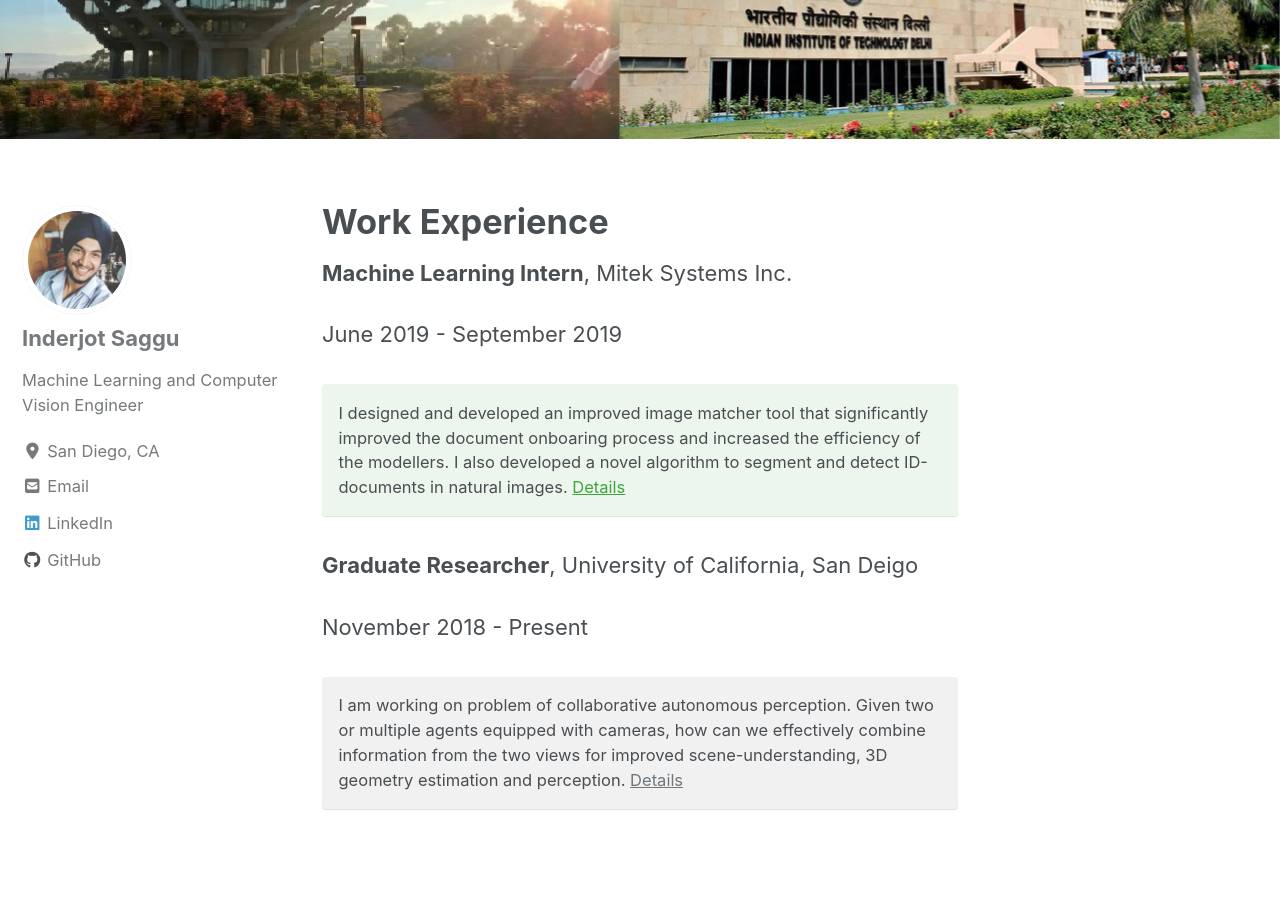
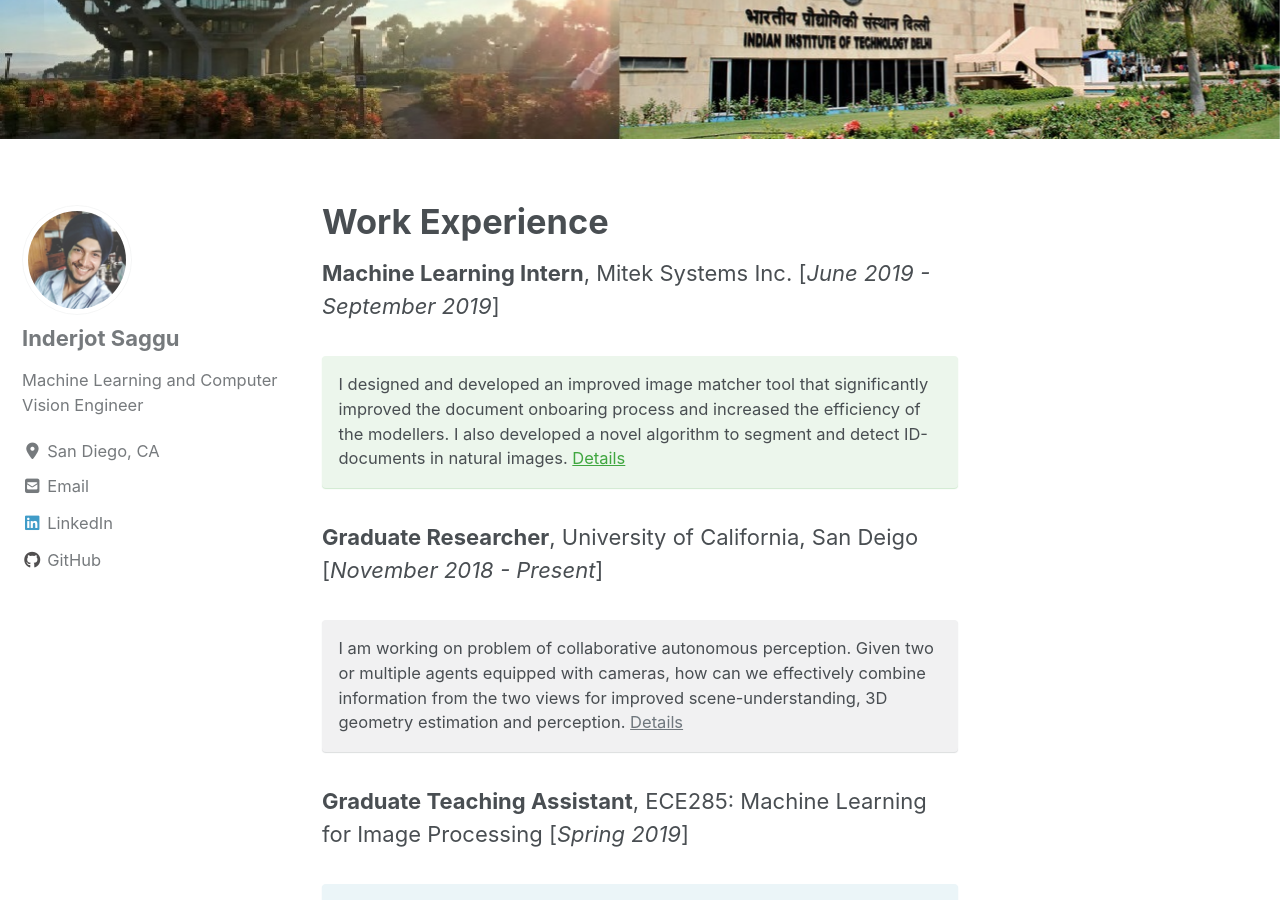
Before and after one commit to ijssaggu/ijssaggu.github.io, a Jekyll site: the page built from _pages/experience.md, in a window 1280 px wide and 900 px high, scrolled down 304 px. Built offline with Jekyll 4.4.1, drawn with Linux system fonts in a browser that asks for light colours; cached includes are drawn as plain includes; nearby versions of some CDN libraries; some of the changed text lies outside the part shown.

Commit message:
projects

```diff
--- a/_pages/experience.md
+++ b/_pages/experience.md
@@ -5,16 +5,17 @@
   image: "/images/IIT.jpg"
 ---
 
-**Machine Learning Intern**, Mitek Systems Inc.
-
-June 2019 - September 2019
+**Machine Learning Intern**, Mitek Systems Inc. [*June 2019 - September 2019*]
 
 I designed and developed an improved image matcher tool that significantly improved the document onboaring process and increased the efficiency of the modellers. I also developed a novel algorithm to segment and detect ID-documents in natural images. [Details](https://ijssaggu.github.io/mitek/)
 {: .notice--success}
 
-**Graduate Researcher**, University of California, San Deigo
-
-November 2018 - Present
+**Graduate Researcher**, University of California, San Deigo [*November 2018 - Present*]
 
 I am working on problem of collaborative autonomous perception. Given two or multiple agents equipped with cameras, how can we effectively combine information from the two views for improved scene-understanding, 3D geometry estimation and perception. [Details]()
 {: .notice--primary}
+
+**Graduate Teaching Assistant**, ECE285: Machine Learning for Image Processing [*Spring 2019*]
+
+Teaching Assistant for a graduate course that covered deep learning concepts and its applications in computer vision. Helped students with assignments in PyTorch. Designed a project on Style Transfer using Gatys original paper, Fei Fei Li's Real-time Style Transfer and Style Transfer using Cycle-GAN  [Course Website](https://www.charles-deledalle.fr/pages/teaching_ucsd_ece285_mlip_s2019.php)
+{: .notice--info}
```
